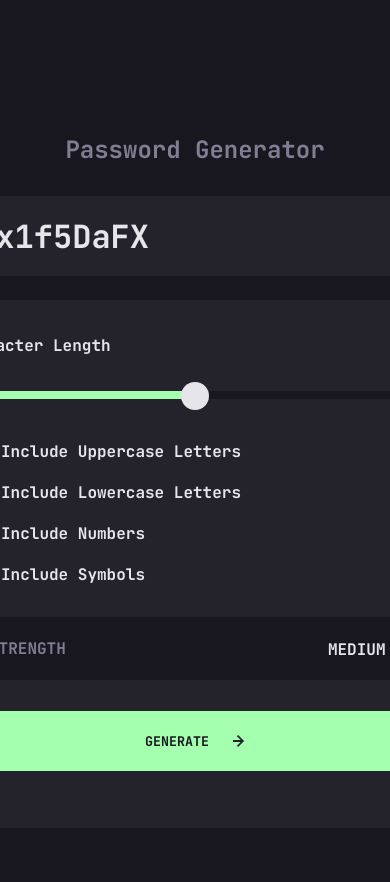
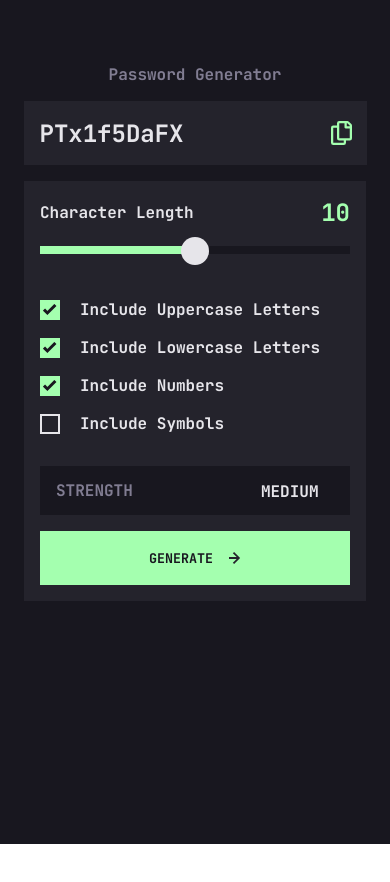
Before and after one commit to HusseinSamy/password-generator, an Angular app: page / in a window 390 px wide. Shown: the top 882 px of the page. After the commit the page ends 844 px from the top, so only its background shows below. Built offline with nearby package versions, Linux system fonts and the light colour scheme.

Commit message:
Finishes mobile veiew

```diff
--- a/src/app/app.component.scss
+++ b/src/app/app.component.scss
@@ -190,3 +190,108 @@ main{
       }
     }
   }
+
+
+@media only screen and (max-width: 600px) {
+  h1{
+    font-size: rem(16);
+    line-height: rem(31);
+    margin: 0;
+  }
+
+  h2{
+    font-size: rem(24);
+    line-height: rem(44);
+    margin: 0;
+  }
+
+  main{
+    padding-top: 0rem;
+  }
+
+  .--small-font{
+    font-size: rem(16);
+    line-height: rem(20);
+  }
+
+  .--medium-font{
+    font-size: rem(18);
+    line-height: rem(27);
+  }
+
+  .container{
+    padding: 3.7rem;
+    gap:rem(16);
+  }
+  .password__container{
+    width: rem(312);
+    padding: rem(11) rem(15) rem(11) rem(16);
+
+  }
+
+  .header-password__container{
+    gap: 0.7rem;
+    justify-content: flex-start;
+  }
+
+  .copy-icon-mobile{
+    display: block;
+  }
+  .copy-icon-desktop{
+    display: none;
+  }
+
+  .main-container{
+    width: rem(310);
+    height: 100%;
+    padding: rem(16) rem(16) rem(16) rem(16);
+    gap: rem(16);
+
+    .password-length{
+      label{
+        font-size: rem(16);
+        line-height: rem(20);
+        align-items: center;
+        margin-bottom: 0.6rem;
+
+        span{
+          font-size: rem(24) !important;
+          line-height: rem(31);
+        }
+      }
+    }
+
+    .password-options{
+      .password-options__option{
+        gap: rem(20);
+        align-items: center;
+        margin-bottom: rem(17);
+        label{
+          color: var(--almost-white);
+        }
+      }
+
+      .password-options__option:last-child{
+        margin-bottom: 0;
+      }
+
+      .password-options__option:first-child{
+        margin-top: 1.4rem;
+      }
+    }
+  }
+
+  .strength-meter{
+    width: rem(278);
+    margin-top: rem(16);
+    padding: rem(13) rem(16);
+    margin-left: 0;
+  }
+
+  .generate-button{
+    gap: rem(16);
+    padding-top: rem(18);
+    padding-bottom: rem(18);
+    margin-top: 0;
+  }
+}
```
